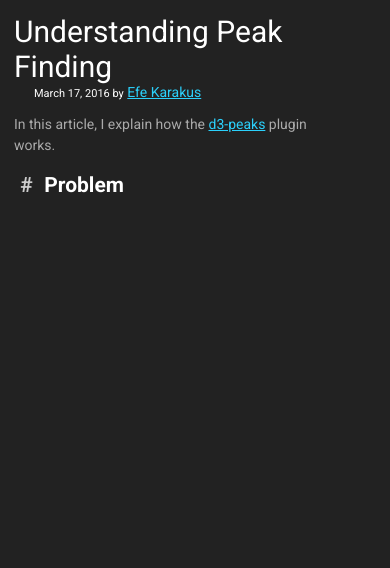
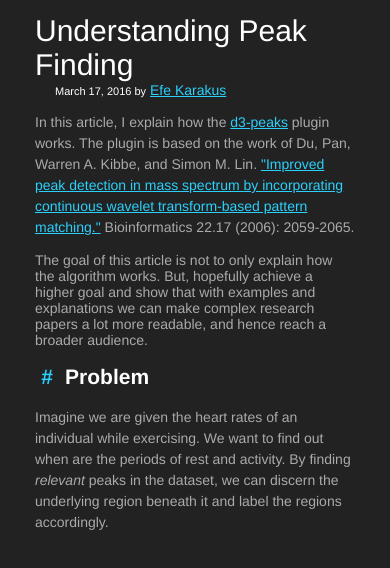
Before and after one commit to cinvoke/d3-peaks, a plain HTML site: page index.html in a window 390 px wide. Drawn offline with Linux system fonts and the light colour scheme.

Commit message:
introduction writeup

```diff
--- a/index.html
+++ b/index.html
@@ -1,10 +1,8 @@
-<html>
-<head>
+<!DOCTYPE html>
 <meta charset="utf-8">
 <meta name="viewport" content="width=device-width, initial-scale=1">
 <title>Understanding Peak Finding</title>
 <link href="./styles/d3-peaks.css" rel="stylesheet" type="text/css">
-</head>
 <body>
 
 <div class="header">
@@ -16,7 +14,16 @@
 <p>
 In this article, I explain how the
 <a href="https://github.com/efekarakus/d3-peaks" target="_blank">d3-peaks</a>
-plugin works.
+plugin works. The plugin is based on the work of Du, Pan, Warren A. Kibbe, and Simon M. Lin.
+<a href="https://bioinformatics.oxfordjournals.org/content/22/17/2059.full" target="_blank">
+"Improved peak detection in mass spectrum by incorporating continuous wavelet transform-based pattern matching."</a>
+Bioinformatics 22.17 (2006): 2059-2065.
+</p>
+</p>
+The goal of this article is not to only explain how the algorithm works.
+But, hopefully achieve a higher goal and show that with examples and
+explanations we can make complex research papers a lot more readable,
+and hence reach a broader audience.
 </p>
 
 <h2>
@@ -25,7 +32,10 @@ Problem
 </h2>
 
 <p>
+Imagine we are given the heart rates of an individual while exercising.
+We want to find out when are the periods of rest and activity.
+By finding <span class="highlight">relevant</span> peaks in the dataset,
+we can discern the underlying region beneath it and label the regions accordingly.
 </p>
 
 </body>
-</html>
--- a/styles/d3-peaks.css
+++ b/styles/d3-peaks.css
@@ -1,7 +1,6 @@
-@import url(https://fonts.googleapis.com/css?family=Roboto:400,400italic,700);
 body {
   background: #222222;
-  font-family: 'Roboto', sans-serif;
+  font-family: "Helvetica Neue", Helvetica, Arial, sans-serif;
   font-weight: 400;
   color: #aaa;
   margin: 1em auto 4em auto;
@@ -10,26 +9,22 @@ body {
 }
 @media screen and (max-width: 320px) {
   body {
-    width: 320px;
-    margin: 1em 1em 4em 1em;
+    width: 300px;
   }
 }
 @media screen and (min-width: 320px) and (max-width: 480px) {
   body {
     width: 320px;
-    margin: 1em 1em 4em 1em;
   }
 }
 @media screen and (min-width: 480px) and (max-width: 768px) {
   body {
     width: 480px;
-    margin: 1em auto 4em auto;
   }
 }
 @media screen and (min-width: 768px) and (max-width: 992px) {
   body {
     width: 768px;
-    margin: 1em auto 4em auto;
   }
 }
 .header {
@@ -55,7 +50,7 @@ h2 {
   text-rendering: optimizeLegibility;
 }
 h2 a {
-  color: #ccc;
+  color: #2BD0FB;
   right: 100%;
   padding: 0 .3em;
   text-decoration: none;
@@ -63,6 +58,9 @@ h2 a {
 h2 a:hover {
   text-decoration: underline;
 }
+span.highlight {
+  font-style: italic;
+}
 p {
   line-height: 1.5em;
 }
--- a/styles/main.less
+++ b/styles/main.less
@@ -1,8 +1,6 @@
-@import url(https://fonts.googleapis.com/css?family=Roboto:400,400italic,700);
-
 body {
   background: #222222;
-  font-family: 'Roboto', sans-serif;
+  font-family: "Helvetica Neue", Helvetica, Arial, sans-serif;
   font-weight: 400;
   color: #aaa;
   margin: 1em auto 4em auto;
@@ -10,20 +8,16 @@ body {
   font-size: 14px;
   @media screen {
     @media (max-width: 320px) {
-      width: 320px;
-      margin: 1em 1em 4em 1em;
+      width: 300px;
     }
     @media (min-width: 320px) and (max-width: 480px) {
       width: 320px;
-      margin: 1em 1em 4em 1em;
     }
     @media (min-width: 480px) and (max-width: 768px) {
       width: 480px;
-      margin: 1em auto 4em auto;
     }
     @media (min-width: 768px) and (max-width: 992px) {
       width: 768px;
-      margin: 1em auto 4em auto;
     }
   }
 }
@@ -50,7 +44,7 @@ a {
 
 h2 {
   a {
-    color: #ccc;
+    color: #2BD0FB;
     right: 100%;
     padding: 0 .3em;
     text-decoration: none;
@@ -62,6 +56,10 @@ h2 {
   text-rendering: optimizeLegibility;
 }
 
+span.highlight {
+  font-style: italic;
+}
+
 p {
   line-height: 1.5em;
 }
```
